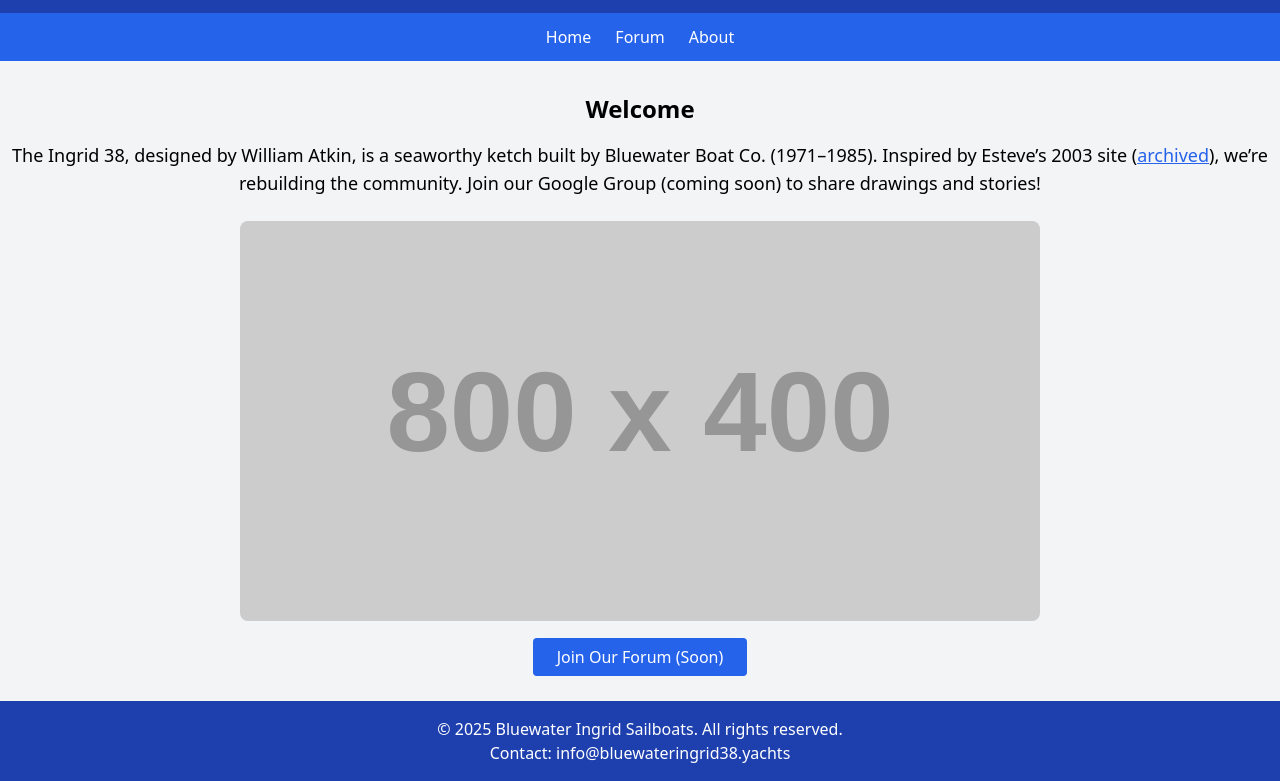
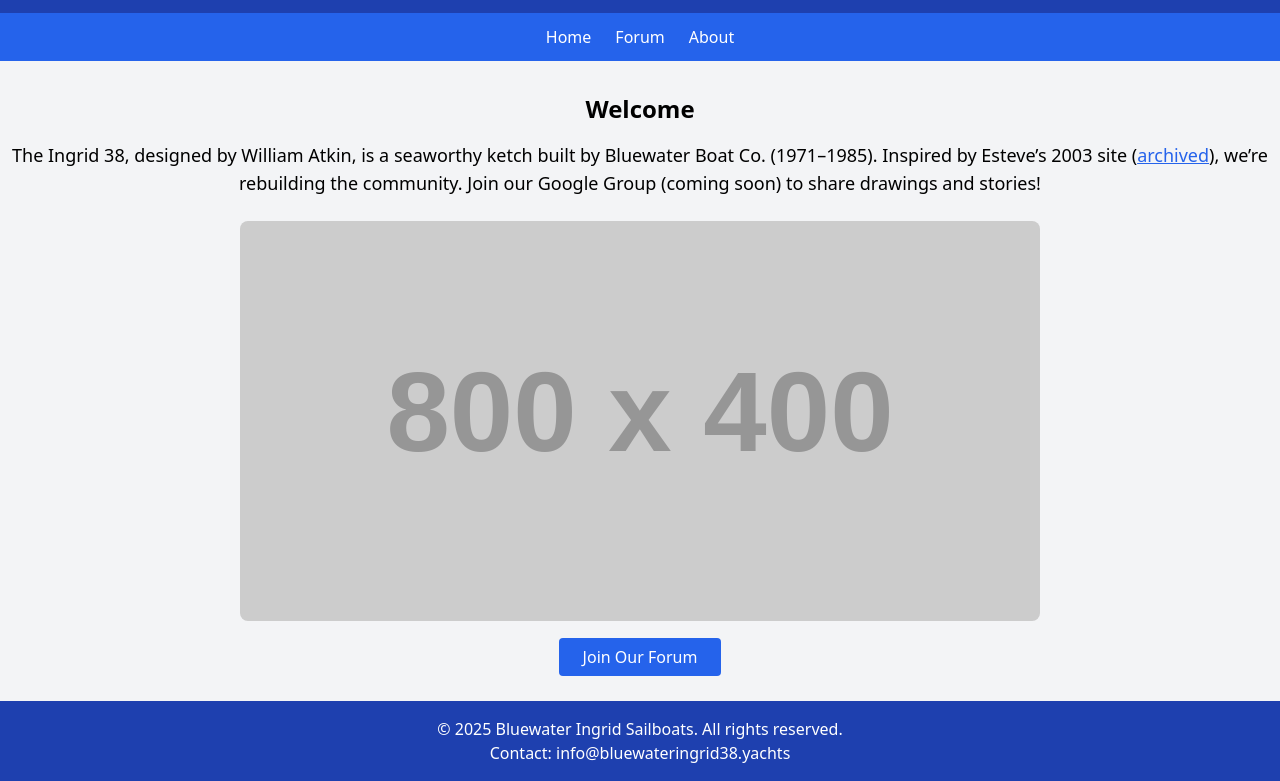
Before and after one commit to CascadeRose/bluewateringrid38.github.io, a plain HTML site: page index.html in a window 1280 px wide. Shown: the part 87-868 px from the top of the page. Drawn offline with nearby package versions, Linux system fonts and the light colour scheme; placeholder pictures from the web are drawn by us.

Commit message:
Update index.html

```diff
--- a/index.html
+++ b/index.html
@@ -27,7 +27,7 @@
                 The Ingrid 38, designed by William Atkin, is a seaworthy ketch built by Bluewater Boat Co. (1971–1985). Inspired by Esteve’s 2003 site (<a href="https://web.archive.org/web/20031215043829/http://hood.hctc.com/~esteve/" class="text-blue-600 underline">archived</a>), we’re rebuilding the community. Join our Google Group (coming soon) to share drawings and stories!
             </p>
             <img src="https://via.placeholder.com/800x400?text=Ingrid+38+Sailboat" alt="Ingrid 38 Sailboat" class="mx-auto mb-6 rounded-lg">
-            <a href="https://groups.google.com/g/bluewater-ingrid-38" class="bg-blue-600 text-white px-6 py-2 rounded hover:bg-blue-700">Join Our Forum (Soon)</a>
+            <a href="https://groups.google.com/g/bluewater-ingrid-38" class="bg-blue-600 text-white px-6 py-2 rounded hover:bg-blue-700">Join Our Forum </a>
         </section>
     </main>
     <footer class="bg-blue-800 text-white py-4">
```
